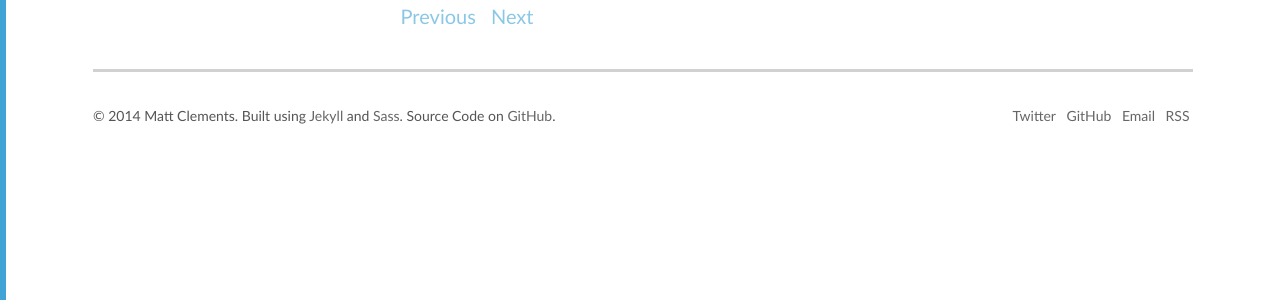
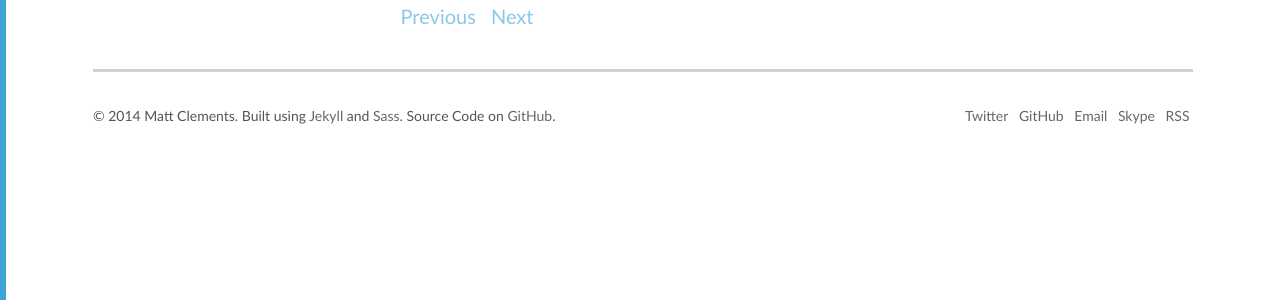
Before and after one commit to mattclements/mattclements.github.io, a Jekyll site: the page built from index.html, in a window 1280 px wide. Shown: the part 556-856 px from the top of the page. Built offline with Jekyll 4.4.1, drawn with Linux system fonts in a browser that asks for light colours; Markdown is read by kramdown in place of the engine named in the settings; the list of posts is cut into pages by our own code.

Commit message:
Adding Skype

```diff
--- a/_includes/footer.html
+++ b/_includes/footer.html
@@ -3,6 +3,7 @@
     	<li><a href="http://twitter.com/mattclementsuk" title="Twitter" target="blank">Twitter</a></li>
         <li><a href="https://github.com/mattclements" title="GitHub" target="blank">GitHub</a></li>
         <li><a href="mailto:matt@mattclements.co.uk" title="Email">Email</a></li>
+        <li><a href="skype:clementsweb?chat" title="Skype">Skype</a></li>
         <li><a href="/feeds/feed.xml" title="RSS">RSS</a></li>
     </ul>
     <p>&copy;&nbsp;{{ site.time | date: '%Y' }} Matt Clements. Built using <a href="http://jekyllrb.com/">Jekyll</a> and <a href="http://sass-lang.com/">Sass</a>. Source Code on <a href="https://github.com/mattclements/mattclements.github.com">GitHub</a>.</p>
```
